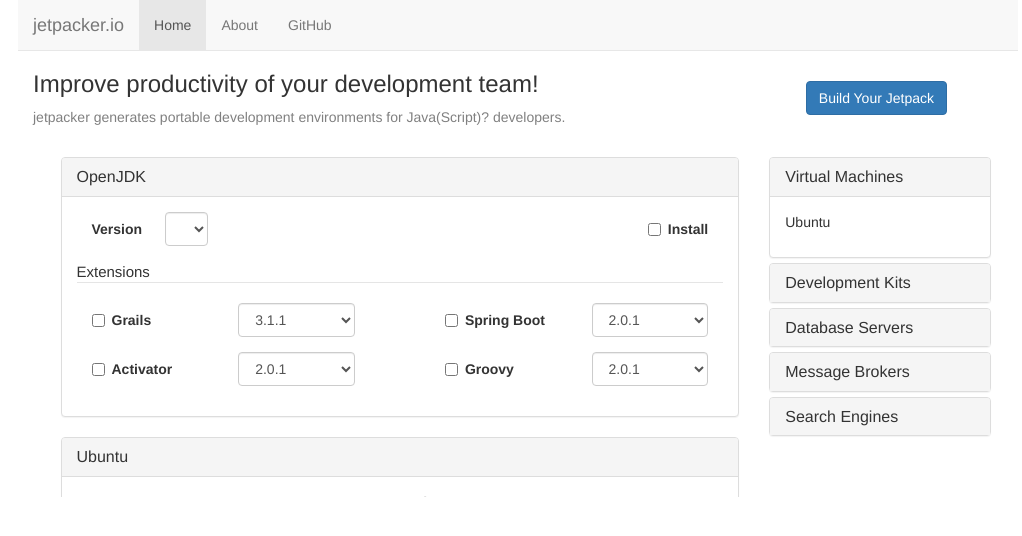
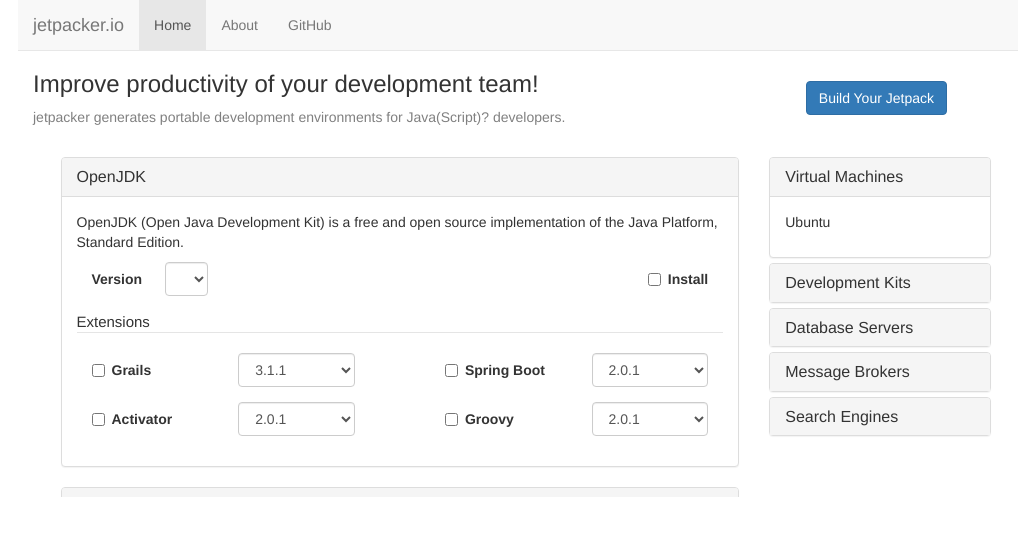
Before and after one commit to jetpacker/jetpacker-ui, a Vue app: page / in a window 1280 px wide. Shown: the top 536 px of the page, without its empty margins (122-1144 px from the left). Built offline with nearby package versions, Linux system fonts and the light colour scheme.

Commit message:
Add description to the Configuration screens.

```diff
--- a/src/components/configurations/Kit.vue
+++ b/src/components/configurations/Kit.vue
@@ -4,8 +4,8 @@
       <h3 class="panel-title">OpenJDK</h3>
     </div>
     <div class="panel-body">
+      <p>OpenJDK (Open Java Development Kit) is a free and open source implementation of the Java Platform, Standard Edition.</p>
       <form class="form-horizontal">
-
         <div class="form-group col-xs-6">
           <label for="version" class="control-label col-sm-3">Version</label>
           <div class="col-sm-3">
--- a/src/components/configurations/Machine.vue
+++ b/src/components/configurations/Machine.vue
@@ -4,6 +4,7 @@
       <h3 class="panel-title">Ubuntu</h3>
     </div>
     <div class="panel-body">
+      <p>Ubuntu is an open source software platform that runs from the cloud, to the smartphone, to all your things.</p>
       <form>
         <div class="form-group col-xs-6">
           <label class="control-label" for="box">Box</label>
```
